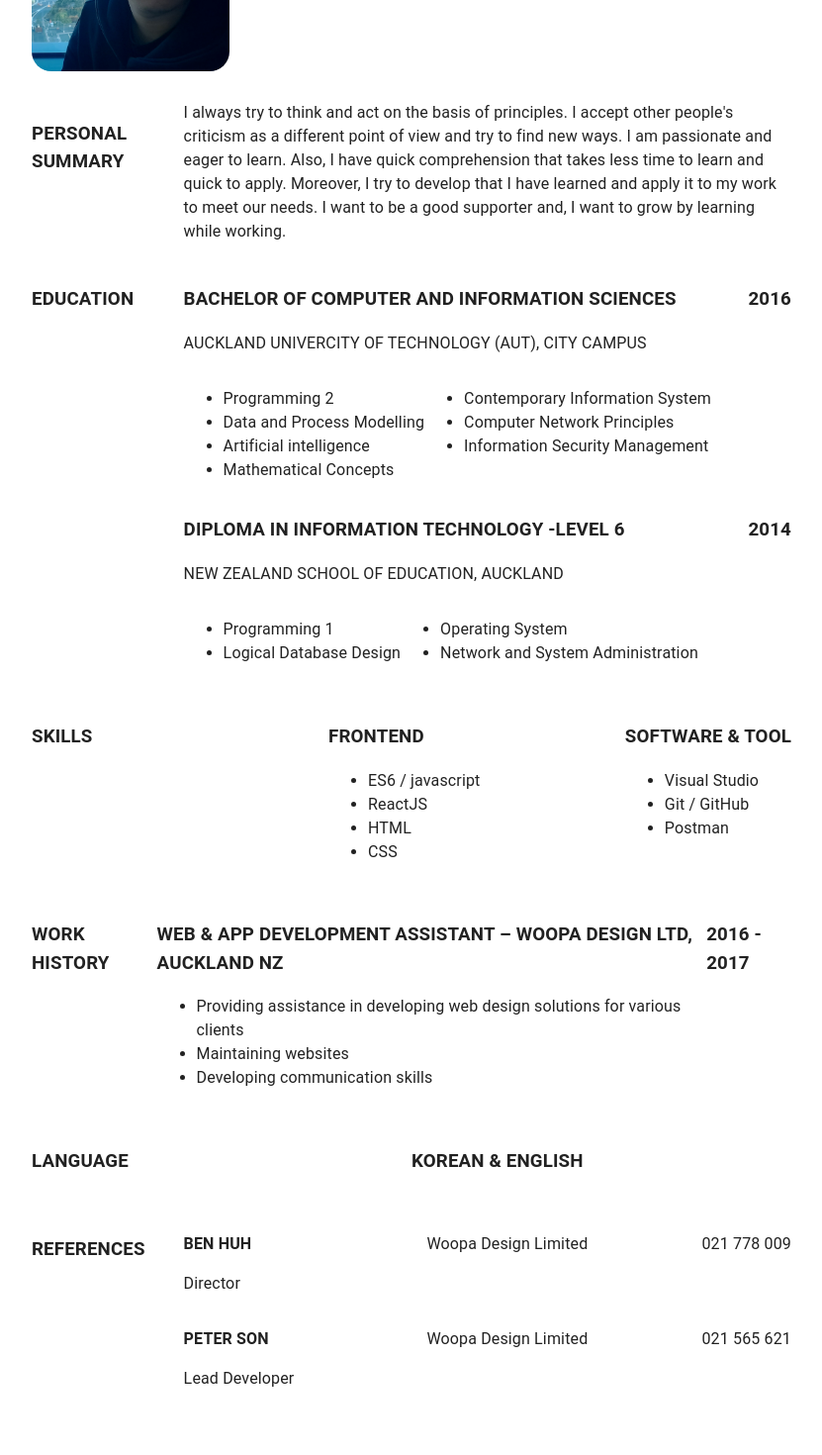
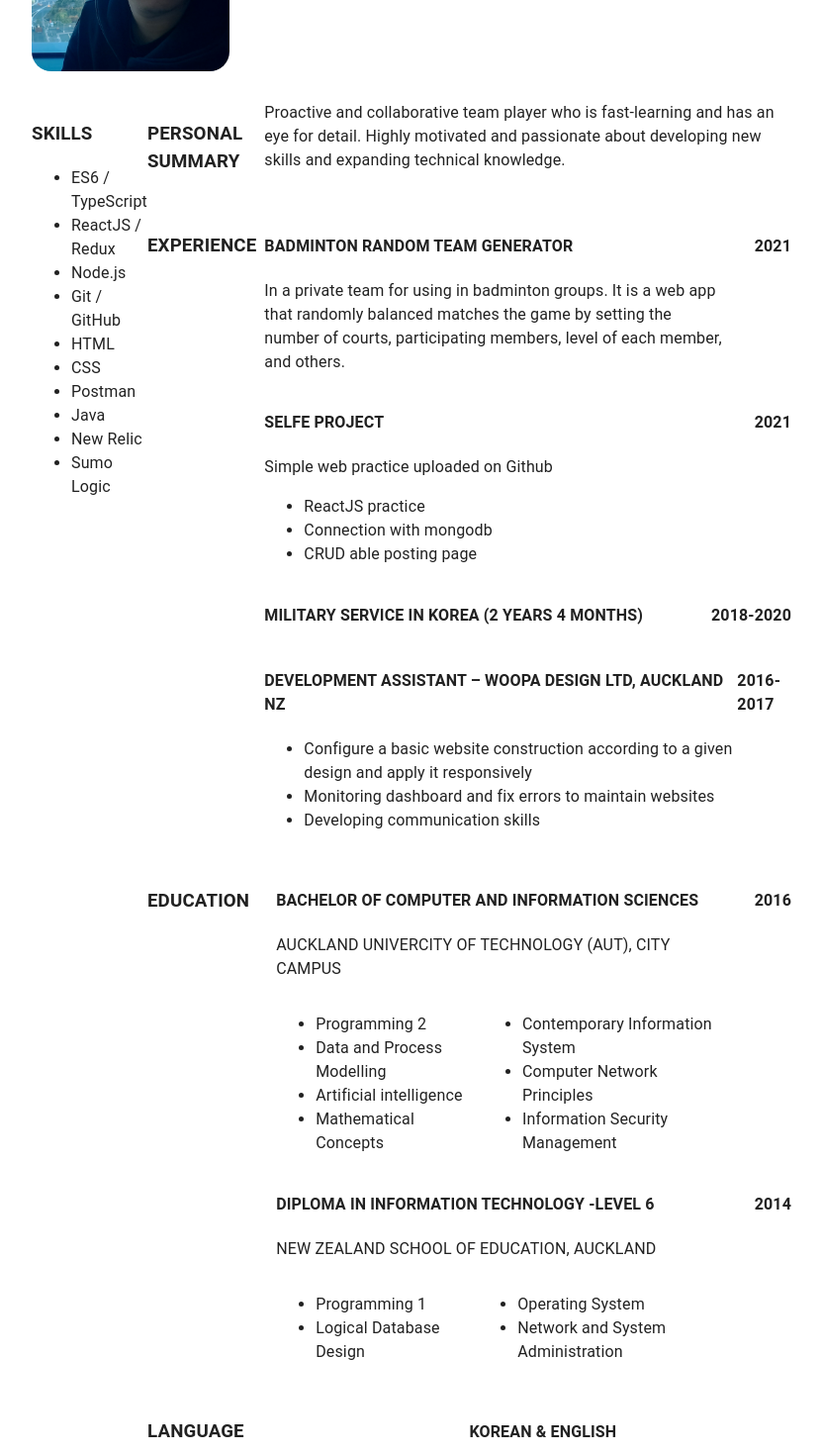
Before and after one commit to jingyukang/api-practice-2, a React (Create React App) app: page / in a window 1280 px wide. Shown: the part 240-1710 px from the top of the page at 99% size, without its empty margins (224-1055 px from the left). Before the commit the page ends 1684 px from the top, so only its background shows below. Built offline with nearby package versions, Linux system fonts and the light colour scheme.

Commit message:
CV update

```diff
--- a/src/components/Blog/index.jsx
+++ b/src/components/Blog/index.jsx
@@ -64,7 +64,7 @@ const Blog = () => {
       {/* <PostsContext.Provider value={{ posts: posts, dispatch }}> */}
       <PostsContext.Provider value={value}>
         <Box className="App">
-          <Link to="/blog/write" style={{ textDecoration: "none" }}>
+          <Link to="/blog/postForm" style={{ textDecoration: "none" }}>
             <Button variant="outlined" size="small">
               Write
             </Button>
@@ -108,7 +108,7 @@ const Blog = () => {
                 ))}
               </Box>
             </Route>
-            <Route exact path="/blog/write">
+            <Route exact path="/blog/postForm">
               <CreatePostForm />
             </Route>
             <Route exact path={`/blog/:id`}>
--- a/src/components/JinPage/CoverLetter/index.jsx
+++ b/src/components/JinPage/CoverLetter/index.jsx
@@ -21,7 +21,7 @@ const CoverLetter = () => {
         component="h2"
         align="center"
       >
-        COVER LETTER{" "}
+        COVER LETTER
       </Typography>
 
       <Typography sx={{ mt: 1 }}>Dear Sir or Madam,</Typography>
--- a/src/components/JinPage/RefContect/index.jsx
+++ /dev/null
@@ -1,23 +0,0 @@
-import React from "react";
-import { divStyle } from "..";
-
-const RefContect = ({ p }) => {
-  return (
-    <div style={divStyle}>
-      <div>
-        <p>
-          <b>{p.name}</b>
-        </p>
-        <p>{p.position}</p>
-      </div>
-      <div style={{ width: "60%" }}>
-        <div style={divStyle}>
-          <p>{p.company}</p>
-          <p>{p.mobile}</p>
-        </div>
-      </div>
-    </div>
-  );
-};
-
-export default RefContect;
--- a/src/components/JinPage/index.jsx
+++ b/src/components/JinPage/index.jsx
@@ -1,6 +1,5 @@
 import React, { useState } from "react";
 import jin from "../../img/jin.jpg";
-import RefContect from "./RefContect";
 import CVHead from "./CVHead";
 import { Button, Modal } from "@mui/material";
 import CoverLetter from "./CoverLetter";
@@ -19,6 +18,10 @@ export const paddingRight = {
   paddingRight: "5%",
 };
 
+const widthStyle = {
+  width: "30%",
+};
+
 const JinPage = () => {
   const jingyuKang = {
     name: "JINGYU KANG",
@@ -26,20 +29,7 @@ const JinPage = () => {
     email: "jingyukang91@gmail.com",
     visa: "NZ RESIDENCE",
   };
-  const refDetails = [
-    {
-      name: "BEN HUH",
-      position: "Director",
-      company: "Woopa Design Limited",
-      mobile: "021 778 009",
-    },
-    {
-      name: "PETER SON",
-      position: "Lead Developer",
-      company: "Woopa Design Limited",
-      mobile: "021 565 621",
-    },
-  ];
+
   const [open, setOpen] = useState(false);
   const handleOpen = () => setOpen(true);
   const handleClose = () => setOpen(false);
@@ -64,7 +54,7 @@ const JinPage = () => {
             </div>
             <div>
               <div>
-                <h3>CURRICULUM VITAE</h3>
+                <h4>CURRICULUM VITAE</h4>
               </div>
             </div>
           </div>
@@ -87,7 +77,7 @@ const JinPage = () => {
               </div>
               <div style={{ textAlign: "right" }}>{jingyuKang.visa}</div>
             </div>
-            <div style={{ textAlign: "right" }}>
+            {/* <div style={{ textAlign: "right" }}>
               <Button onClick={handleOpen} variant="outlined">
                 Cover Letter
               </Button>
@@ -99,28 +89,112 @@ const JinPage = () => {
               >
                 <CoverLetter />
               </Modal>
+            </div> */}
+          </div>
+        </div>
+        <div style={divStyle}>
+          <div className="dsb" style={widthStyle}>
+            <CVHead head="SKILLS" />
+            <ul>
+              <li>ES6 / TypeScript</li>
+              <li>ReactJS / Redux</li>
+              <li>Node.js</li>
+              <li>Git / GitHub</li>
+              <li>HTML</li>
+              <li>CSS</li>
+              <li>Postman</li>
+              <li>Java</li>
+              <li>New Relic</li>
+              <li>Sumo Logic</li>
+            </ul>
+          </div>
+          <div>
+            <div className="dsb" style={divStyle}>
+              <CVHead head="PERSONAL SUMMARY" />
+              <div style={{ width: "90%" }}>
+                Proactive and collaborative team player who is fast-learning and
+                has an eye for detail. Highly motivated and passionate about
+                developing new skills and expanding technical knowledge.
+              </div>
+            </div>
+
+            <div className="dsb" style={divStyle}>
+              <CVHead head="EXPERIENCE" />
+              <div style={{ width: "90%" }}>
+                <div style={divStyle}>
+                  <div style={paddingRight}>
+                    <p>
+                      <h4>BADMINTON RANDOM TEAM GENERATOR</h4>
+                    </p>
+                    <p>
+                      In a private team for using in badminton groups. It is a
+                      web app that randomly balanced matches the game by setting
+                      the number of courts, participating members, level of each
+                      member, and others.
+                    </p>
+                  </div>
+                  <div>
+                    <h4>2021</h4>
+                  </div>
+                </div>
+                <div style={divStyle}>
+                  <div style={paddingRight}>
+                    <p>
+                      <h4>SELFE PROJECT</h4>
+                    </p>
+                    <p>Simple web practice uploaded on Github</p>
+                    <ul>
+                      <li>ReactJS practice</li>
+                      <li>Connection with mongodb</li>
+                      <li>CRUD able posting page</li>
+                    </ul>
+                  </div>
+                  <div>
+                    <h4>2021</h4>
+                  </div>
+                </div>
+                <div style={divStyle}>
+                  <div style={paddingRight}>
+                    <p>
+                      <h4>MILITARY SERVICE IN KOREA (2 YEARS 4 MONTHS)</h4>
+                    </p>
+                  </div>
+                  <div>
+                    <h4>2018-2020</h4>
+                  </div>
+                </div>
+                <div style={divStyle}>
+                  <div>
+                    <p>
+                      <h4>
+                        DEVELOPMENT ASSISTANT – WOOPA DESIGN LTD, AUCKLAND NZ
+                      </h4>
+                    </p>
+                    <ul>
+                      <li>
+                        Configure a basic website construction according to a
+                        given design and apply it responsively
+                      </li>
+                      <li>
+                        Monitoring dashboard and fix errors to maintain websites
+                      </li>
+                      <li>Developing communication skills</li>
+                    </ul>
+                  </div>
+                  <div>
+                    <h4>2016-2017</h4>
                   </div>
                 </div>
               </div>
-        <div className="dsb" style={divStyle}>
-          <CVHead head="PERSONAL SUMMARY" />
-          <div style={{ width: "80%" }}>
-            I always try to think and act on the basis of principles. I accept
-            other people's criticism as a different point of view and try to
-            find new ways. I am passionate and eager to learn. Also, I have
-            quick comprehension that takes less time to learn and quick to
-            apply. Moreover, I try to develop that I have learned and apply it
-            to my work to meet our needs. I want to be a good supporter and, I
-            want to grow by learning while working.
             </div>
-        </div>
+
             <div className="dsb" style={divStyle}>
               <CVHead head="EDUCATION" />
               <div style={{ width: "80%" }}>
                 <div style={divStyle}>
                   <div style={paddingRight}>
                     <p>
-                  <h3>BACHELOR OF COMPUTER AND INFORMATION SCIENCES</h3>
+                      <h4>BACHELOR OF COMPUTER AND INFORMATION SCIENCES</h4>
                     </p>
                     <p>AUCKLAND UNIVERCITY OF TECHNOLOGY (AUT), CITY CAMPUS</p>
                     <div style={divStyle}>
@@ -142,13 +216,13 @@ const JinPage = () => {
                     </div>
                   </div>
                   <div>
-                <h3>2016</h3>
+                    <h4>2016</h4>
                   </div>
                 </div>
                 <div style={divStyle}>
                   <div>
                     <p>
-                  <h3>DIPLOMA IN INFORMATION TECHNOLOGY -LEVEL 6</h3>
+                      <h4>DIPLOMA IN INFORMATION TECHNOLOGY -LEVEL 6</h4>
                     </p>
                     <p>NEW ZEALAND SCHOOL OF EDUCATION, AUCKLAND</p>
                     <div style={divStyle}>
@@ -167,66 +241,17 @@ const JinPage = () => {
                     </div>
                   </div>
                   <div>
-                <h3>2014</h3>
+                    <h4>2014</h4>
                   </div>
                 </div>
               </div>
             </div>
             <div className="dsb" style={divStyle}>
-          <CVHead head="SKILLS" />
-          <div>
-            <h3>FRONTEND</h3>
-            <ul>
-              <li>ES6 / javascript</li>
-              <li>ReactJS</li>
-              <li>HTML</li>
-              <li>CSS</li>
-            </ul>
-          </div>
-          <div>
-            <h3>SOFTWARE & TOOL</h3>
-            <ul>
-              <li>Visual Studio</li>
-              <li>Git / GitHub</li>
-              <li>Postman</li>
-            </ul>
+              <CVHead head="LANGUAGE" />
+              <div style={{ width: "50%" }}>
+                <h4>KOREAN & ENGLISH</h4>
               </div>
             </div>
-        <div className="dsb" style={divStyle}>
-          <CVHead head="WORK HISTORY" />
-          <div>
-            <p>
-              <h3>
-                WEB & APP DEVELOPMENT ASSISTANT – WOOPA DESIGN LTD, AUCKLAND NZ
-              </h3>
-            </p>
-            <div>
-              <ul>
-                <li>
-                  Providing assistance in developing web design solutions for
-                  various clients
-                </li>
-                <li>Maintaining websites</li>
-                <li>Developing communication skills</li>
-              </ul>
-            </div>
-          </div>
-          <div>
-            <h3>2016 - 2017</h3>
-          </div>
-        </div>
-        <div className="dsb" style={divStyle}>
-          <CVHead head="LANGUAGE" />
-          <div style={{ width: "50%" }}>
-            <h3>KOREAN & ENGLISH</h3>
-          </div>
-        </div>
-        <div className="dsb" style={divStyle}>
-          <CVHead head="REFERENCES" />
-          <div style={{ width: "80%" }}>
-            {refDetails.map((p, i) => (
-              <RefContect key={i} p={p} />
-            ))}
           </div>
         </div>
       </div>
```
Lines whose indentation alone changed are shown as unchanged.
